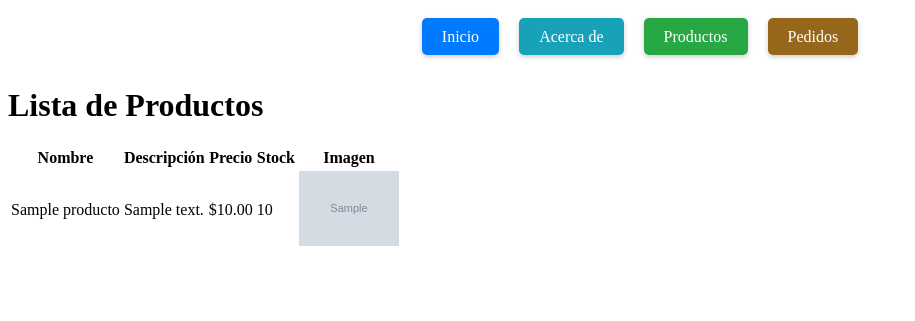
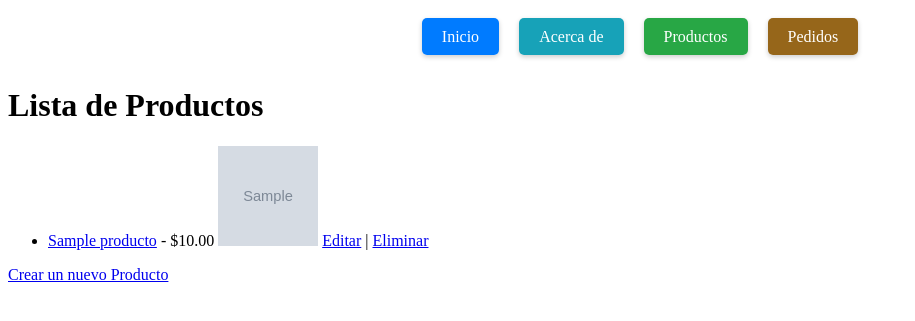
Before and after one commit to SalvaG67/TuPrimeraPagina-Breme, a Django app: page /productos/list/ in a window 1280 px wide. Shown: the top 321 px of the page, without its empty margins (0-915 px from the left). Run offline with Django 5.2, Linux system fonts and the light colour scheme; tables that the repository leaves empty hold one stand-in row (values such as "Sample post"); grey boxes marked "Sample" are stand-in pictures.

Commit message:
actualizacion productos

```diff
--- a/herreria/templates/herreria/productos_list.html
+++ b/herreria/templates/herreria/productos_list.html
@@ -1,35 +1,22 @@
 {% extends 'herreria/base.html' %}
 
 {% block content %}
-    <div class="container mt-4">
-        <h1>Lista de Productos</h1>
-        <table class="table table-bordered">
-            <thead>
-                <tr>
-                    <th>Nombre</th>
-                    <th>Descripción</th>
-                    <th>Precio</th>
-                    <th>Stock</th>
-                    <th>Imagen</th>
-                </tr>
-            </thead>
-            <tbody>
-                {% for producto in productos %}
-                <tr>
-                    <td>{{ producto.nombre }}</td>
-                    <td>{{ producto.descripcion }}</td>
-                    <td>${{ producto.precio }}</td>
-                    <td>{{ producto.stock }}</td>
-                    <td>
-                        {% if producto.imagen %}
-                            <img src="{{ producto.imagen.url }}" alt="{{ producto.nombre }}" width="100">
-                        {% else %}
-                            <span>No disponible</span>
-                        {% endif %}
-                    </td>
-                </tr>
-                {% endfor %}
-            </tbody>
-        </table>
-    </div>
+    <h1>Lista de Productos</h1>
+    <ul>
+        {% for producto in productos %}
+            <li>
+                <a href="{% url 'producto_update' producto.pk %}">{{ producto.nombre }}</a> - ${{ producto.precio }}
+
+                <!-- Mostrar la imagen del producto si existe -->
+                {% if producto.imagen %}
+                    <img src="{{ producto.imagen.url }}" alt="{{ producto.nombre }}" style="width: 100px; height: 100px;">
+                {% endif %}
+                <a href="{% url 'producto_update' producto.pk %}">Editar</a> |
+                <a href="{% url 'producto_delete' producto.pk %}">Eliminar</a>
+            </li>
+        {% empty %}
+            <p>No hay productos disponibles.</p>
+        {% endfor %}
+    </ul>
+    <a href="{% url 'producto_create' %}">Crear un nuevo Producto</a>
 {% endblock %}
--- a/herreria/views.py
+++ b/herreria/views.py
@@ -3,10 +3,12 @@ from . import forms
 from django.urls import reverse_lazy
 from .models import producto, pedido, cliente, vendedor
 from django.http import HttpResponse
+from django.views.generic import ListView, DetailView, CreateView, UpdateView, DeleteView
 
-def productos_list(request):
-    productos = producto.objects.all()
-    return render(request, 'herreria/productos_list.html', {'productos': productos})
+#def productos_list(request):
+#    productos = producto.objects.all()
+#    return render(request, 'herreria/productos_list.html', {'productos': productos})
+
 def pedidos_list(request):
     if request.method == 'POST':
         form = forms.PedidoForm(request.POST)
@@ -18,10 +20,13 @@ def pedidos_list(request):
 
     pedidos = pedido.objects.all()
     return render(request, 'herreria/pedidos_list.html', {'pedidos': pedidos, 'form': form})
+
 def inicio(request):
     return render(request, 'herreria/inicio.html')
+
 def about(request):
     return render(request, 'herreria/about.html')
+
 
 def pedido_update(request, pk: int):
     query = pedido.objects.get(pk=pk)
@@ -36,10 +41,30 @@ def pedido_update(request, pk: int):
             print(form.errors)
     return render(request, 'herreria/pedido_update.html', {'form': form})
 
-
 def pedido_delete(request, pk: int):
     query = pedido.objects.get(pk=pk)
     if request.method == 'POST':
         query.delete()
         return redirect('listar_pedidos')
     return render(request, 'herreria/pedido_confirm_delete.html', {'object': query})
+
+class Productolistview(ListView):
+    model = producto
+    template_name = 'herreria/productos_list.html'
+    context_object_name = 'productos'
+class productocreateview(CreateView):
+    model = producto
+    form_class = forms.ProductoForm
+    template_name = 'herreria/producto_create.html'
+    success_url = reverse_lazy('listar_productos')
+
+class productoupdateview(UpdateView):
+    model = producto
+    form_class = forms.ProductoForm
+    template_name = 'herreria/producto_update.html'
+    success_url = reverse_lazy('listar_productos')
+
+class productodeleteview(DeleteView):
+    model = producto
+    template_name = 'herreria/producto_confirm_delete.html'
+    success_url = reverse_lazy('listar_productos')
--- a/pagina/urls.py
+++ b/pagina/urls.py
@@ -24,11 +24,16 @@ urlpatterns = [
     path('admin/', admin.site.urls),
     path('', views.inicio, name='inicio'),
     path('about/', views.about, name='about'),
-    path('productos/list/', views.productos_list, name='listar_productos'),
+
     path('pedidos/list/', views.pedidos_list, name='listar_pedidos'),
     path('pedidos/update/<int:pk>', views.pedido_update, name='pedido_update'),
     path('pedidos/delete/<int:pk>', views.pedido_delete, name='pedido_delete'),
 ]
-
+urlpatterns += [
+    path('productos/list/', views.Productolistview.as_view(), name='listar_productos'),
+    path('productos/create/', views.productocreateview.as_view(), name='producto_create'),
+    path('productos/update/<int:pk>', views.productoupdateview.as_view(), name='producto_update'),
+    path('productos/delete/<int:pk>/', views.productodeleteview.as_view(), name='producto_delete'),
+]
 if settings.DEBUG:
     urlpatterns += static(settings.MEDIA_URL, document_root=settings.MEDIA_ROOT)
```
Also changed, not shown: herreria/templates/herreria/producto_confirm_delete.html (added, +16 -0 lines), herreria/templates/herreria/producto_create.html (added, +10 -0 lines), herreria/templates/herreria/producto_delete.html (added, +11 -0 lines), herreria/templates/herreria/producto_detail.html (added, +13 -0 lines), herreria/templates/herreria/producto_update.html (added, +10 -0 lines), herreria/migrations/0005_alter_producto_precio_alter_producto_stock.py (added), herreria/templates/herreria/pedido_detail.html (added).
